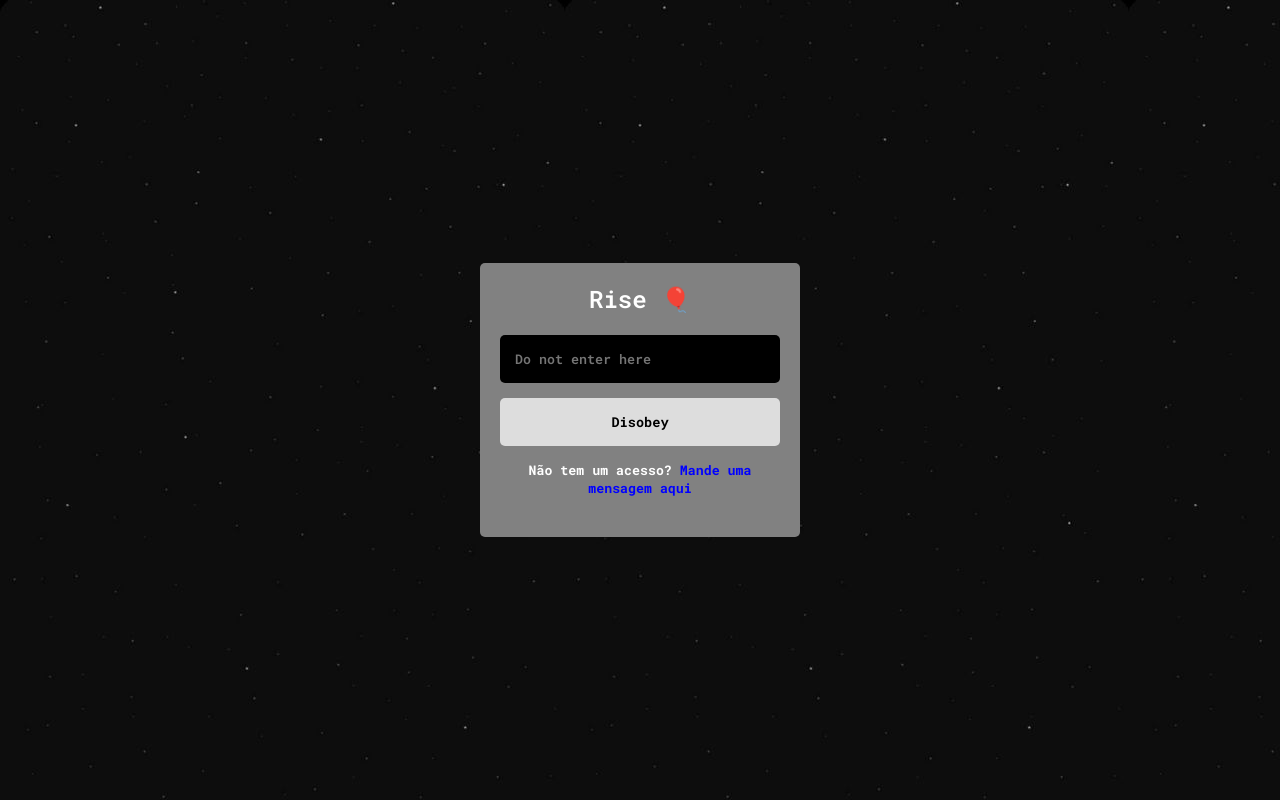
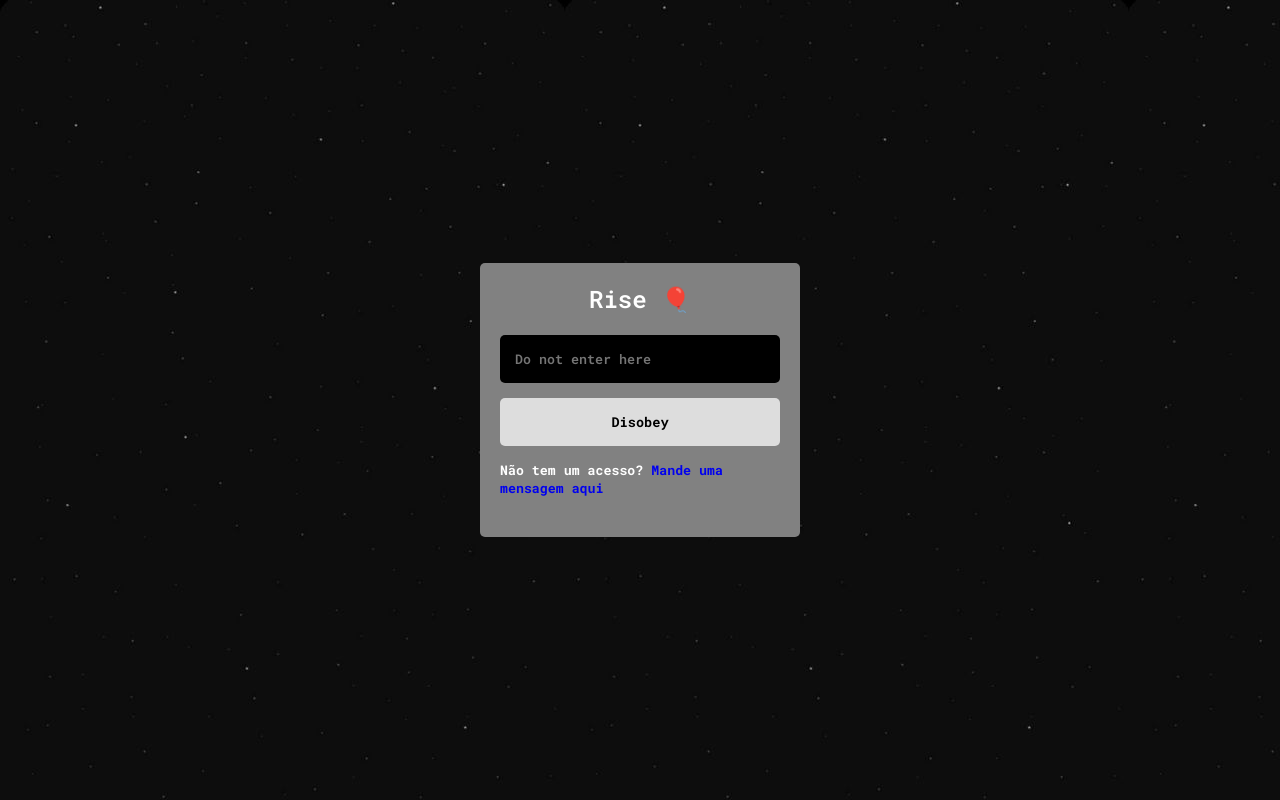
Before and after one commit to liviajaymason/chat, a plain HTML site: page front-end/index.html in a window 1280 px wide. Drawn offline with nearby package versions, Linux system fonts and the light colour scheme.

Commit message:
Update style.css

```diff
--- a/front-end/css/style.css
+++ b/front-end/css/style.css
@@ -168,11 +168,11 @@ body {
 }
 
 .login__form h5 {
-    text-align: center;
+    text-align: left;
     margin-bottom: 20px;
 }
 
 .login__form h5 a {
-    color: blue;
+    color: rede;
     text-decoration: none;
 }
```
